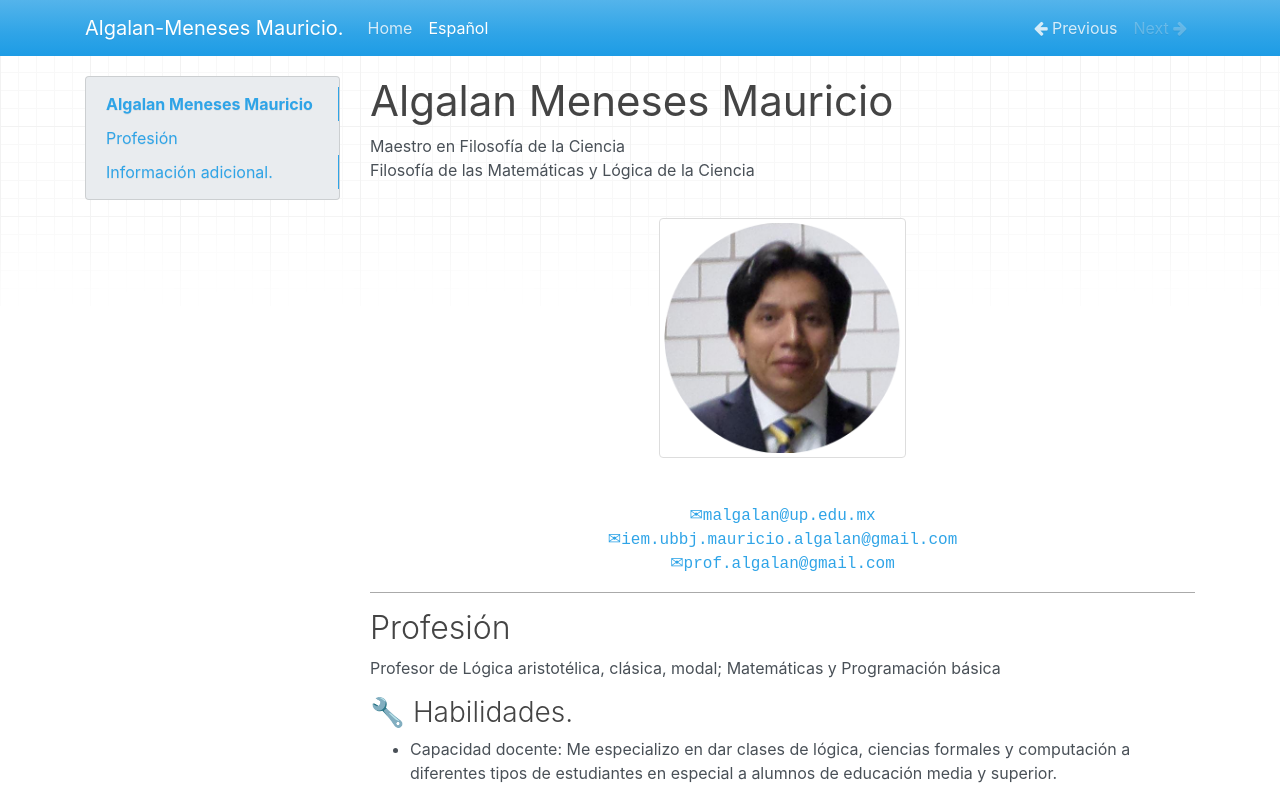
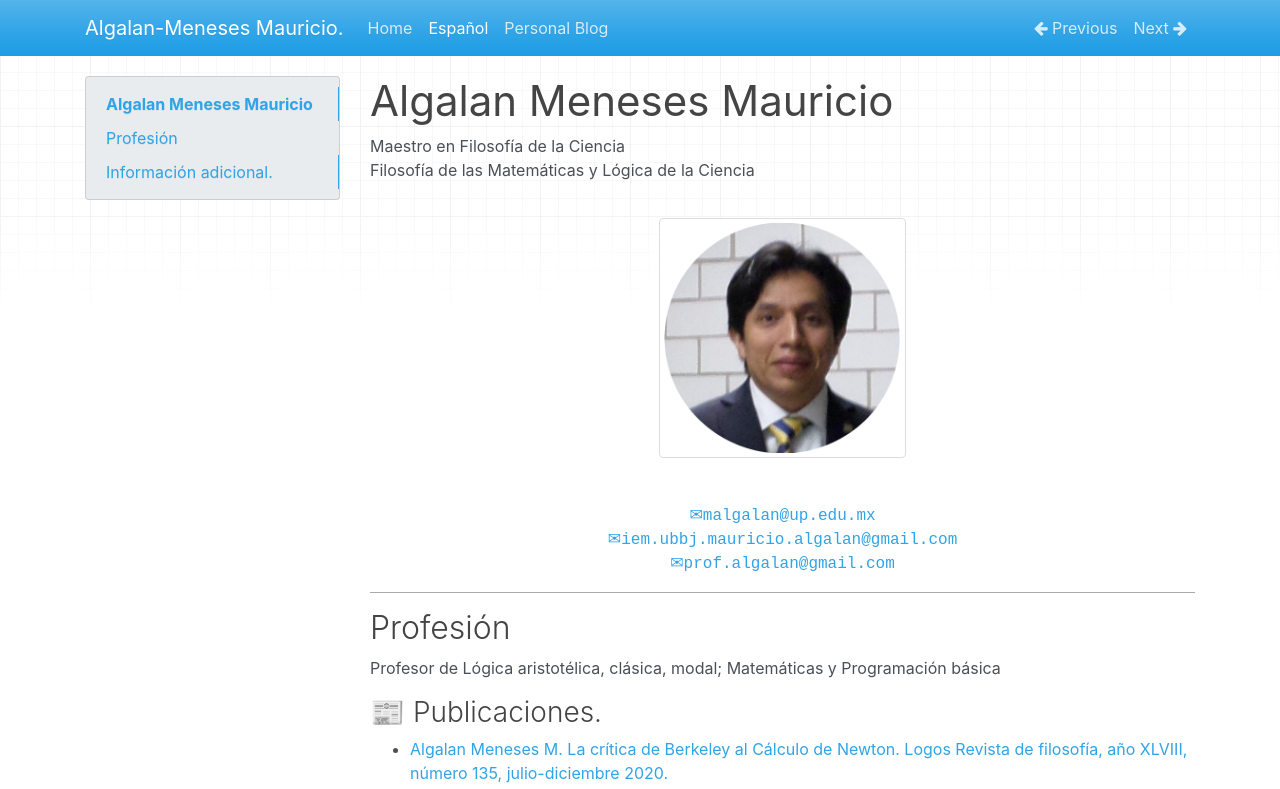
Before and after one commit to MauricioAlgalan/MauricioAlgalan.github.io, a plain HTML site: page spanish/index.html in a window 1280 px wide. Shown: the top 789 px of the page. Drawn offline with nearby package versions, Linux system fonts and the light colour scheme.

Commit message:
Añadiendo las publicaciones

```diff
--- a/spanish/index.html
+++ b/spanish/index.html
@@ -40,6 +40,9 @@
                             <li class="navitem active">
                                 <a href="./" class="nav-link">Español</a>
                             </li>
+                            <li class="navitem">
+                                <a href="../prof/" class="nav-link">Personal Blog</a>
+                            </li>
                         </ul>
 
                     <ul class="nav navbar-nav ml-auto">
@@ -49,7 +52,7 @@
                                 </a>
                             </li>
                             <li class="nav-item">
-                                <a rel="next" class="nav-link disabled">
+                                <a rel="next" href="../prof/" class="nav-link">
                                     Next <i class="fa fa-arrow-right"></i>
                                 </a>
                             </li>
@@ -98,6 +101,10 @@
 <hr />
 <h2 id="profesion">Profesión</h2>
 <p>Profesor de Lógica aristotélica, clásica, modal; Matemáticas y Programación básica</p>
+<h3 id="publicaciones">📰 Publicaciones.</h3>
+<ul>
+<li><a href="http://                   revistasinvestigacion.lasalle.mx/index.php/LOGOS/article/view/2719">Algalan Meneses M. La crítica de Berkeley al Cálculo de Newton. Logos Revista de filosofía, año XLVIII, número 135, julio-diciembre 2020.</a></li>
+</ul>
 <h3 id="habilidades">🔧 Habilidades.</h3>
 <ul>
 <li>Capacidad docente: Me especializo en dar clases de lógica, ciencias formales y computación a diferentes tipos de estudiantes en especial a alumnos de educación media y superior. </li>
```
Also changed, not shown: index.html (+5 -1 lines).
